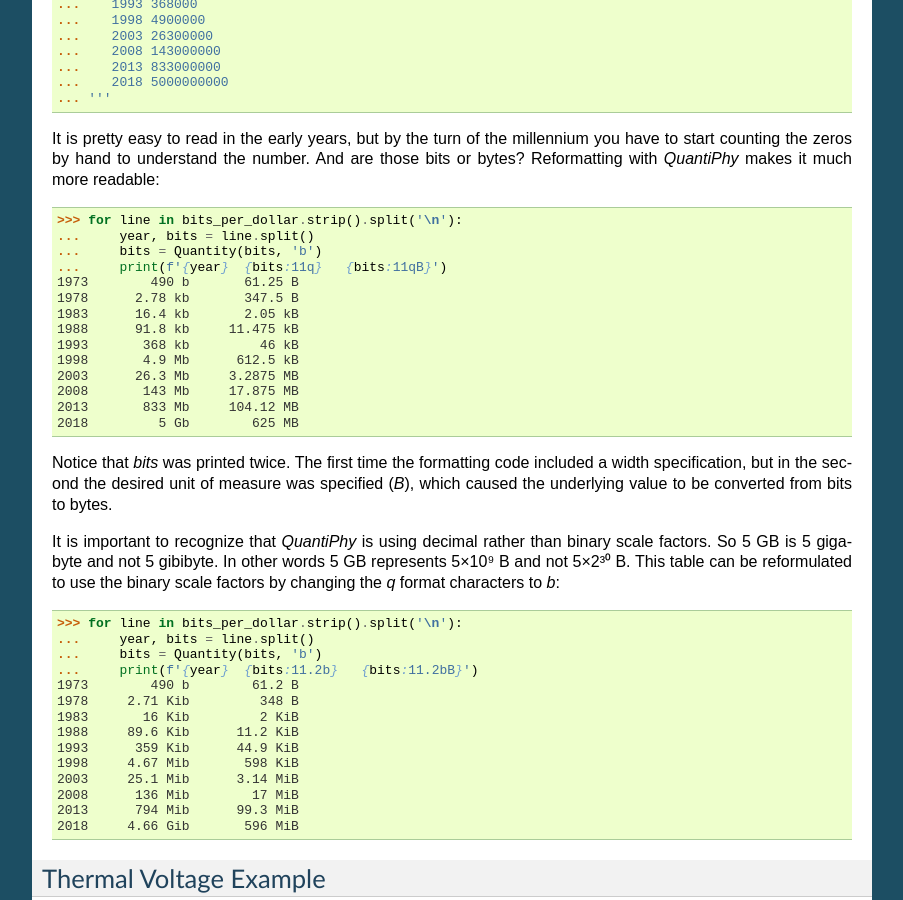
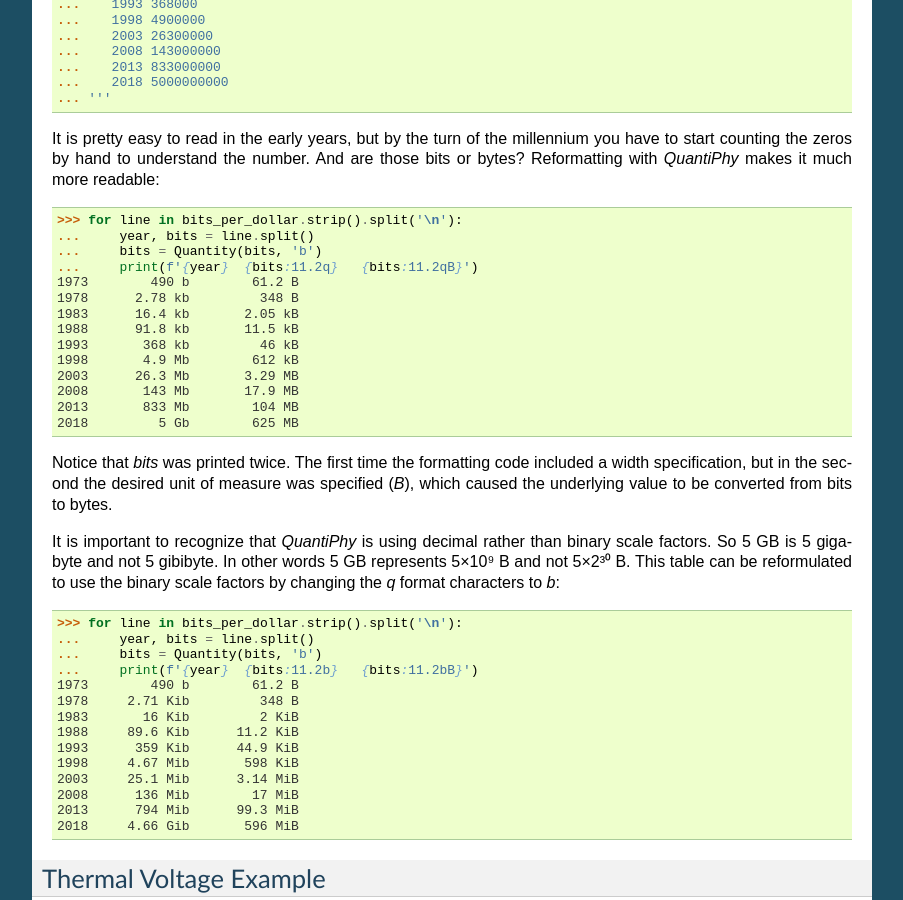
Before and after one commit to KenKundert/quantiphy, a Sphinx documentation site: the page built from doc/examples.rst, in a window 1280 px wide and 900 px high, scrolled down 2596 px. Shown: the whole window, without its empty margins (198-1101 px from the left). Built offline with Sphinx 7.4.7, drawn with Linux system fonts in a browser that asks for light colours.

Commit message:
Tweak DRAM example.

```diff
--- a/doc/examples.rst
+++ b/doc/examples.rst
@@ -220,16 +220,16 @@
     >>> for line in bits_per_dollar.strip().split('\n'):
     ...     year, bits = line.split()
     ...     bits = Quantity(bits, 'b')
-    ...     print(f'{year}  {bits:11q}   {bits:11qB}')
-    1973        490 b       61.25 B
-    1978      2.78 kb       347.5 B
+    ...     print(f'{year}  {bits:11.2q}   {bits:11.2qB}')
+    1973        490 b        61.2 B
+    1978      2.78 kb         348 B
     1983      16.4 kb       2.05 kB
-    1988      91.8 kb     11.475 kB
+    1988      91.8 kb       11.5 kB
     1993       368 kb         46 kB
-    1998       4.9 Mb      612.5 kB
-    2003      26.3 Mb     3.2875 MB
-    2008       143 Mb     17.875 MB
-    2013       833 Mb     104.12 MB
+    1998       4.9 Mb        612 kB
+    2003      26.3 Mb       3.29 MB
+    2008       143 Mb       17.9 MB
+    2013       833 Mb        104 MB
     2018         5 Gb        625 MB
 
 Notice that *bits* was printed twice. The first time the formatting code
```
